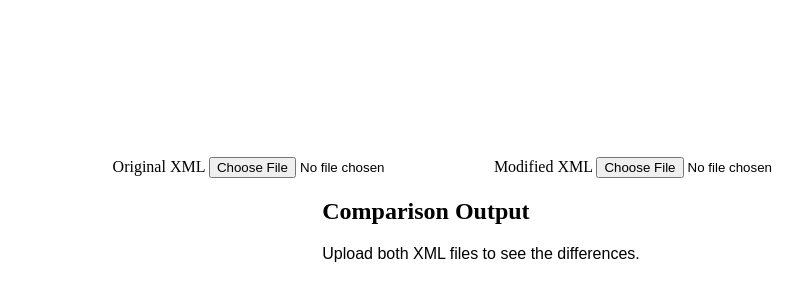
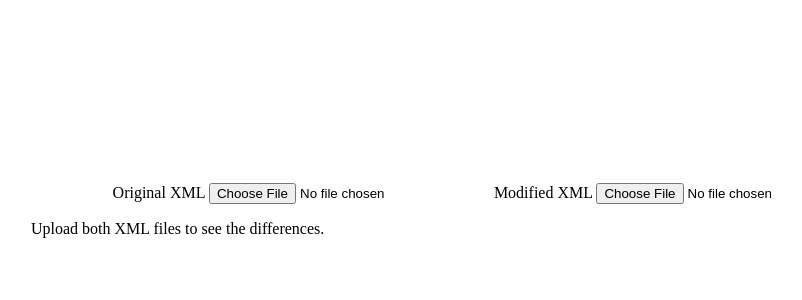
Before and after one commit to complyance-io/xml-diff-viewer, a SvelteKit app: page / in a window 1280 px wide. Shown: the part 190-490 px from the top of the page, without its empty margins (159-961 px from the left). Built offline with nearby package versions, Linux system fonts and the light colour scheme.

Commit message:
feat: add diff board 🥸

```diff
--- a/src/routes/+page.svelte
+++ b/src/routes/+page.svelte
@@ -21,12 +21,24 @@
     );
 
     // computes the html diff with wysiwyg formatting (should spell it as wizz-eeee-wig 🙂‍↕️)
-    let diffResult = $derived.by(() => {
-        if (hasError || !originalXml || !modifiedXml) return null;
+    let rows = $derived.by(() => {
+        if (hasError || !originalXml || !modifiedXml) return [];
 
-        const diff = dmp.diff_main(normalizedOrig, normalizedMod);
-        dmp.diff_cleanupSemantic(diff);
-        return dmp.diff_prettyHtml(diff).replaceAll('&para;', '');
+        const a = dmp.diff_linesToChars_(normalizedOrig, normalizedMod);
+        const diff = dmp.diff_main(a.chars1, a.chars2, false);
+        dmp.diff_charsToLines_(diff, a.lineArray);
+
+        const out = [];
+        let oldNo = 1;
+        let newNo = 1;
+        for (const [op, text] of diff) {
+            for (const line of text.replace(/\n$/, '').split('\n')) {
+                if (op === 0) out.push({ sign: '', oldNo: oldNo++, newNo: newNo++, line });
+                if (op === -1) out.push({ sign: '-', oldNo: oldNo++, newNo: '', line });
+                if (op === 1) out.push({ sign: '+', oldNo: '', newNo: newNo++, line });
+            }
+        }
+        return out;
     });
 
     // this function handles the file upload
@@ -54,17 +66,29 @@
         </label>
     </section>
     <section class="results-view">
-        <h2>Comparison Output</h2>
+        {#if rows.length}
+            <p class="summary">
+                <span class="plus">+{rows.filter((r) => r.sign === '+').length}</span> /
+                <span class="minus">-{rows.filter((r) => r.sign === '-').length}</span> /
+                {rows.filter((r) => r.sign === '').length} unchanged
+            </p>
+            <h2>Diff Result</h2>
             <div class="diff-board">
-            {#if diffResult}
-                {@html diffResult}
+                {#each rows as row}
+                    <div class="row" class:minus={row.sign === '-'} class:plus={row.sign === '+'}>
+                        <span class="num">{row.oldNo}</span>
+                        <span class="num">{row.newNo}</span>
+                        <span class="sign">{row.sign}</span>
+                        <span class="code">{row.line}</span>
+                    </div>
+                {/each}
+            </div>
         {:else if !originalXml || !modifiedXml}
             <p class="placeholder-text">Upload both XML files to see the differences.</p>
         {:else}
             {#if !normalizedOrig.startsWith('<')}<p class="alert-text">Original: {normalizedOrig}</p>{/if}
             {#if !normalizedMod.startsWith('<')}<p class="alert-text">Modified: {normalizedMod}</p>{/if}
         {/if}
-        </div>
     </section>
 </main>
 
@@ -82,8 +106,44 @@
         gap: 2rem;
     }
 
+    .results-view {
+        width: 100%;
+        max-width: 900px;
+    }
+
+    .summary .plus {
+        color: green;
+    }
+
+    .summary .minus {
+        color: red;
+    }
+
     .diff-board {
+        border: 1px solid #999;
+        font-family: monospace;
+    }
+
+    .row {
+        display: grid;
+        grid-template-columns: 3rem 3rem 2rem 1fr;
+    }
+
+    .num {
+        text-align: right;
+        padding-right: 0.5rem;
+        color: #666;
+    }
+
+    .code {
         white-space: pre-wrap;
-        font-family: poppins, sans-serif;
+    }
+
+    .row.minus {
+        background: #ffe6e6;
+    }
+
+    .row.plus {
+        background: #e6ffe6;
     }
 </style>
```
Lines whose indentation alone changed are shown as unchanged.
